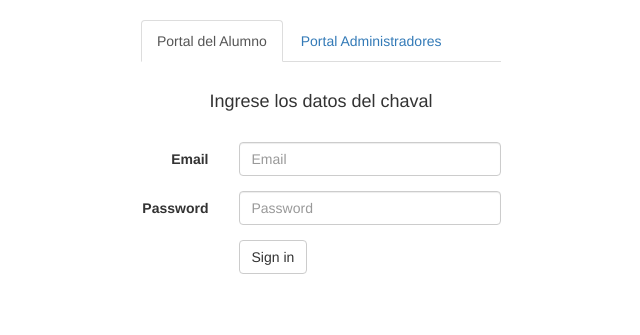
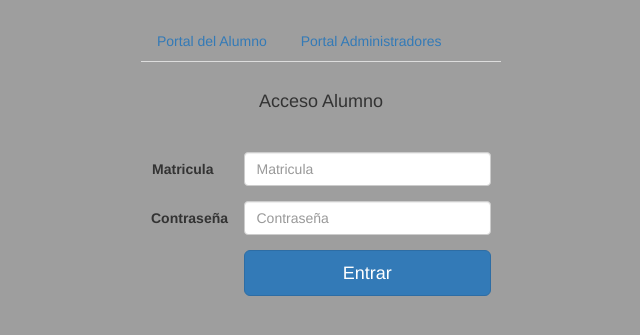
Before and after one commit to Europpa/SecTec, a PHP site: page /sectec/ in a window 1280 px wide. Shown: the top 335 px of the page, without its empty margins (319-959 px from the left). Run offline with PHP 8.4, Linux system fonts and the light colour scheme.

Commit message:
camara puto

```diff
--- a/Views/css/estilos.css
+++ /dev/null
@@ -1,3 +0,0 @@
-body{
-	background-color: pink;
-}
--- /dev/null
+++ b/Views/css/estiloslogin.css
@@ -0,0 +1,15 @@
+body {
+    background-image: url(1.jpg);
+    -webkit-background-size: cover;
+    background-size: cover;
+}
+form,
+input,
+button {
+    margin: 10px;
+}
+#login {
+    background-color: rgba(0, 0, 0, 0.5);
+    margin-top: 100px;
+    border-radius: 10px;
+}
--- a/Views/index/index.php
+++ b/Views/index/index.php
@@ -2,67 +2,63 @@
 <html lang="en">
 <head>
 	<meta charset="UTF-8">
-	<title>Secundaria Tecnica 129</title>
+	<title>Secundaria Tecnica 127</title>
+	<meta name="viewport" content="width=device-width, user-scalable=no, initial-scale=1.0, maximum-scale=1.0, minimum-scale=1.0">
 </head>
 <body>
-
 <div class="container">
 	<div class="row">
 	    <br>
 		<div class="col-sm-offset-4 col-md-4">
 			<ul class="nav nav-tabs" role="tablist">
-				<li role="presentation" class="active"><a href="#alumno" aria-controls="alumno" role="tab" data-toggle="tab">Portal del Alumno</a></li>
+				<li role="presentation"><a href="#alumno" aria-controls="alumno" role="tab" data-toggle="tab">Portal del Alumno</a></li>
 				<li role="presentation"><a href="#administradores" aria-controls="administradores" data-toggle="tab">Portal Administradores</a></li>
 			</ul>
 			<div class="tab-content">
 				<div role="tabpanel" class="tab-pane fade in active" id="alumno">
 				    <br>
-					<h4 class="text-center">Ingrese los datos del chaval</h4>
+					<h4 class="text-center">Acceso Alumno</h4>
 					<br>
 					<form class="form-horizontal">
 						<div class="form-group">
-					    	<label for="inputEmail3" class="col-sm-3 control-label">Email</label>
+					    	<label for="inputmatricula3" class="col-sm-3 control-label">Matricula</label>
 					    	<div class="col-sm-9">
-					      		<input type="email" class="form-control" id="inputEmail3" placeholder="Email">
+					      		<input type="text" class="form-control" id="inputmatricula3" name="matricula" placeholder="Matricula">
 					    	</div>
 					  	</div>
 					  	<div class="form-group">
-					    	<label for="inputPassword3" class="col-sm-3 control-label">Password</label>
+					    	<label for="inputContraseña3" class="col-sm-3 control-label">Contraseña</label>
 					    	<div class="col-sm-9">
-					      		<input type="password" class="form-control" id="inputPassword3" placeholder="Password">
+					      		<input type="password" class="form-control" id="inputContraseña3" name="contraseña" placeholder="Contraseña">
 					    	</div>
 					  	</div>
-
 					<div class="form-group">
 					    <div class="col-sm-offset-3 col-sm-9">
-					    	<button type="submit" class="btn btn-default">Sign in</button>
+					    	<button class="btn btn-lg btn-primary btn-block" type="submit">Entrar</button>
 					    </div>
 					</div>
 					</form>
-
 				</div>
-
 				<div role="tabpanel" class="tab-pane fade" id="administradores">
 				    <br>
-					<h4 class="text-center">Acceso a administradores</h4>
+					<h4 class="text-center">Acceso Administradores</h4>
 					<br>
 					<form class="form-horizontal">
 						<div class="form-group">
-					    	<label for="inputEmail3" class="col-sm-3 control-label">Email</label>
+					    	<label for="inputmatricula3" class="col-sm-3 control-label">Matricula</label>
 					    	<div class="col-sm-9">
-					      		<input type="email" class="form-control" id="inputEmail3" placeholder="Email">
+					      		<input type="text" class="form-control" id="inputmatricula3" name="matricula" placeholder="Matricula">
 					    	</div>
 					  	</div>
 					  	<div class="form-group">
-					    	<label for="inputPassword3" class="col-sm-3 control-label">Password</label>
+					    	<label for="inputContraseña3" class="col-sm-3 control-label">Contraseña</label>
 					    	<div class="col-sm-9">
-					      		<input type="password" class="form-control" id="inputPassword3" placeholder="Password">
+					      		<input type="password" class="form-control" id="inputContraseña3" name="contraseña" placeholder="Contraseña">
 					    	</div>
 					  	</div>
-
 					    <div class="form-group">
 					        <div class="col-sm-offset-3 col-sm-9">
-					    	<button type="submit" class="btn btn-default">Sign in</button>
+					    	    <button class="btn btn-lg btn-primary btn-block" type="submit">Entrar</button>
 					        </div>
 					    </div>
 					</form>
@@ -72,10 +68,8 @@
 	</div>
 </div>
 </body>
-
-
 <!--LINKEA TODOS LOS CSS-->
-<link rel="stylesheet" href="<?php echo BASE_URL.'Views'.DS.'css'.DS.'estilos.css';?>" type="text/css">
+<link rel="stylesheet" href="<?php echo BASE_URL.'Views'.DS.'css'.DS.'estiloslogin.css';?>" type="text/css">
 <link rel="stylesheet" href="<?php echo BASE_URL.'Views'.DS.'css'.DS.'bootstrap.min.css';?>" type="text/css">
 <link rel="stylesheet" href="<?php echo BASE_URL.'Views'.DS.'css'.DS.'bootstrap.theme.css';?>" type="text/css">
 <script src="<?php echo BASE_URL.'Views'.DS.'js'.DS.'jquery-2.1.4.min.js';?>"></script>
```
Lines whose indentation alone changed are shown as unchanged.
